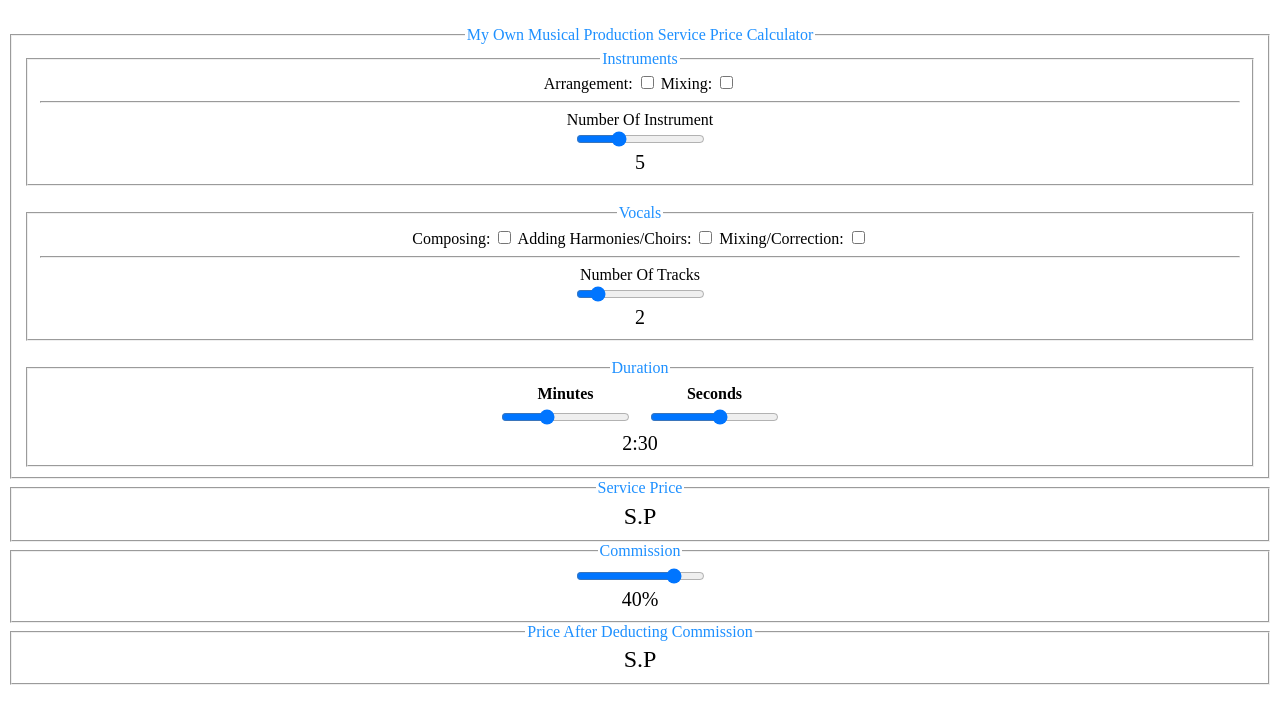
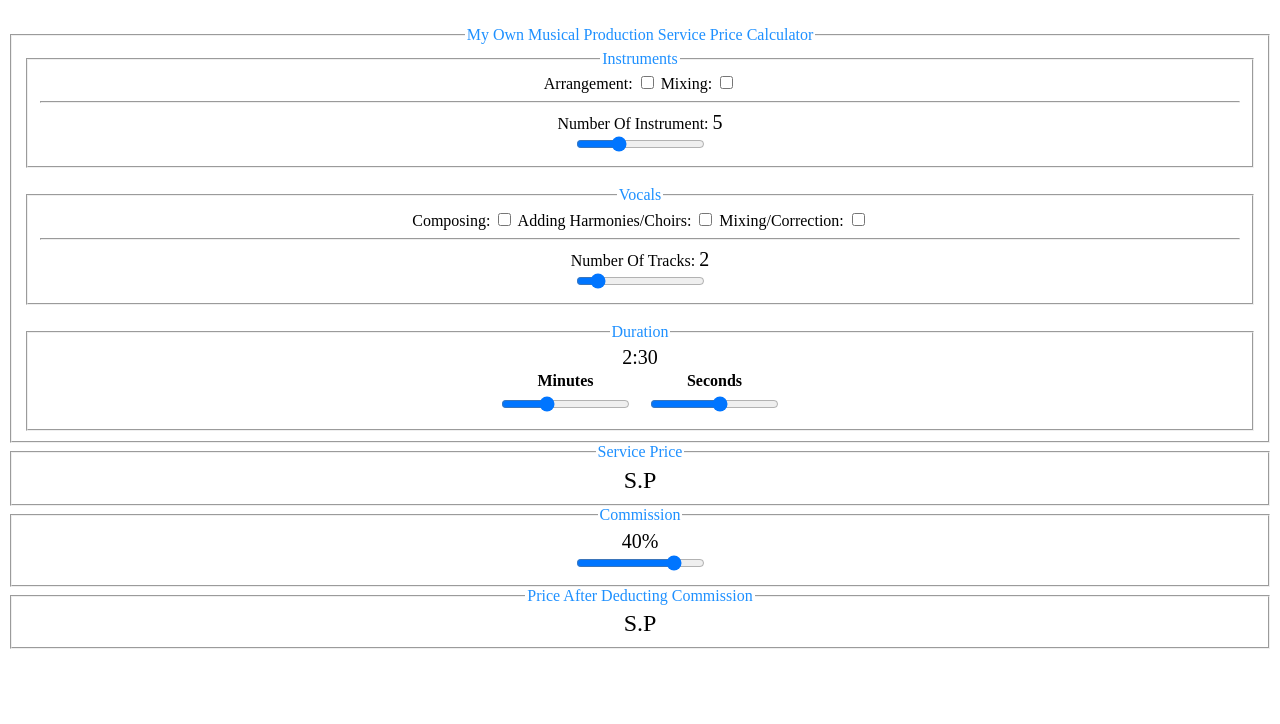
Before and after one commit to DrHanySh/ServiceCalc, a plain HTML site: page index.html in a window 1280 px wide. Drawn offline with Linux system fonts and the light colour scheme.

Commit message:
Update index.html

```diff
--- a/index.html
+++ b/index.html
@@ -55,7 +55,7 @@
             //---------------Printing Sliders Data-----------
             document.getElementById("instTracksNumLabel").innerHTML = instTracksNum; // Printing the number of instruments to be arranged
             document.getElementById("vocTracksNumLabel").innerHTML = vocTracksNum; // Printing the number of Vocals' tracks to be Corrected/Edited/Mixed
-            document.getElementById("duration").innerHTML = minutes + ":" + seconds; // Printing the duration of the song
+            document.getElementById("duration").innerHTML = minutes + ":" + ((seconds>9)?seconds:"0"+seconds); // Printing the duration of the song
             document.getElementById("CommissionValueLabel").innerHTML = CommissionValue; // Printing commission value
             //---------------Printing------------------------
             document.getElementById("servicePrice").innerHTML = finalPrice.toLocaleString("en-US") +" S.P"; // Printing the final price
@@ -77,9 +77,9 @@
           <label for="instMixChk">Mixing: </label>
           <input type="checkbox" id="instMixChk" name="instMixChk" value="5" onchange="calculate_service_price();"><br>
           <hr>
-          <label for="instTracksNum">Number Of Instrument</label><br>
-          <input type="range" id="instTracksNum" name="instTracksNum" value="5" min="0" max="16" step="1" oninput="calculate_service_price();"><br>
+          <label for="instTracksNum">Number Of Instrument: </label>
           <label for="instTracksNum" id="instTracksNumLabel" style="font-size:20px;">5</label><br>
+          <input type="range" id="instTracksNum" name="instTracksNum" value="5" min="0" max="16" step="1" oninput="calculate_service_price();">
         </fieldset>
         <br>
         <fieldset>
@@ -93,13 +93,14 @@
           <label for="voxsMixChk">Mixing/Correction: </label>
           <input type="checkbox" id="voxsMixChk" name="voxsMixChk" value="5" onchange="calculate_service_price();"><br>
           <hr>
-          <label for="vocTracksNum">Number Of Tracks</label><br>
-          <input type="range" id="vocTracksNum" name="vocTracksNum" value="2" min="0" max="16" step="1" oninput="calculate_service_price();"><br>
+          <label for="vocTracksNum">Number Of Tracks: </label>
           <label for="vocTracksNum" id="vocTracksNumLabel" style="font-size:20px;">2</label><br>
+          <input type="range" id="vocTracksNum" name="vocTracksNum" value="2" min="0" max="16" step="1" oninput="calculate_service_price();">
         </fieldset>
         <br>
         <fieldset>
           <legend>Duration</legend>
+          <label id="duration" style="font-size:20px;">2:30</label><br>
           <table>
             <tr>
               <th><label for="minutes">Minutes</label></th>
@@ -107,10 +108,9 @@
             </tr>
             <tr>
               <td><input type="range" id="minutes" name="minutes" value="2" min="0" max="6" step="1" oninput="calculate_service_price();"></td>
-              <td><input type="range" id="seconds" name="seconds" value="30" min="0" max="55" step="5" oninput="calculate_service_price();"></td>
+              <td><input type="range" id="seconds" name="seconds" value="30" min="00" max="55" step="5" oninput="calculate_service_price();"></td>
             </tr>
         </table>
-        <label id="duration" style="font-size:20px;">2:30</label><br>
         </fieldset>
     	<!-- <br><input type="button" value="Calculate" onclick="calculate_service_price();"><br> -->
     </fieldset>
@@ -120,8 +120,8 @@
   	</fieldset>
     <fieldset>
       <legend>Commission</legend>
-      <input type="range" id="CommissionValue" name="CommissionValue" value="40" min="0" max="50" step="1" oninput="calculate_service_price();"><br>
-      <label for="CommissionValue" id="CommissionValueLabel" style="font-size:20px;">40%</label>
+      <label for="CommissionValue" id="CommissionValueLabel" style="font-size:20px;">40%</label><br>
+      <input type="range" id="CommissionValue" name="CommissionValue" value="40" min="0" max="50" step="1" oninput="calculate_service_price();">
   	</fieldset>
     <fieldset>
       <legend>Price After Deducting Commission</legend>
```
